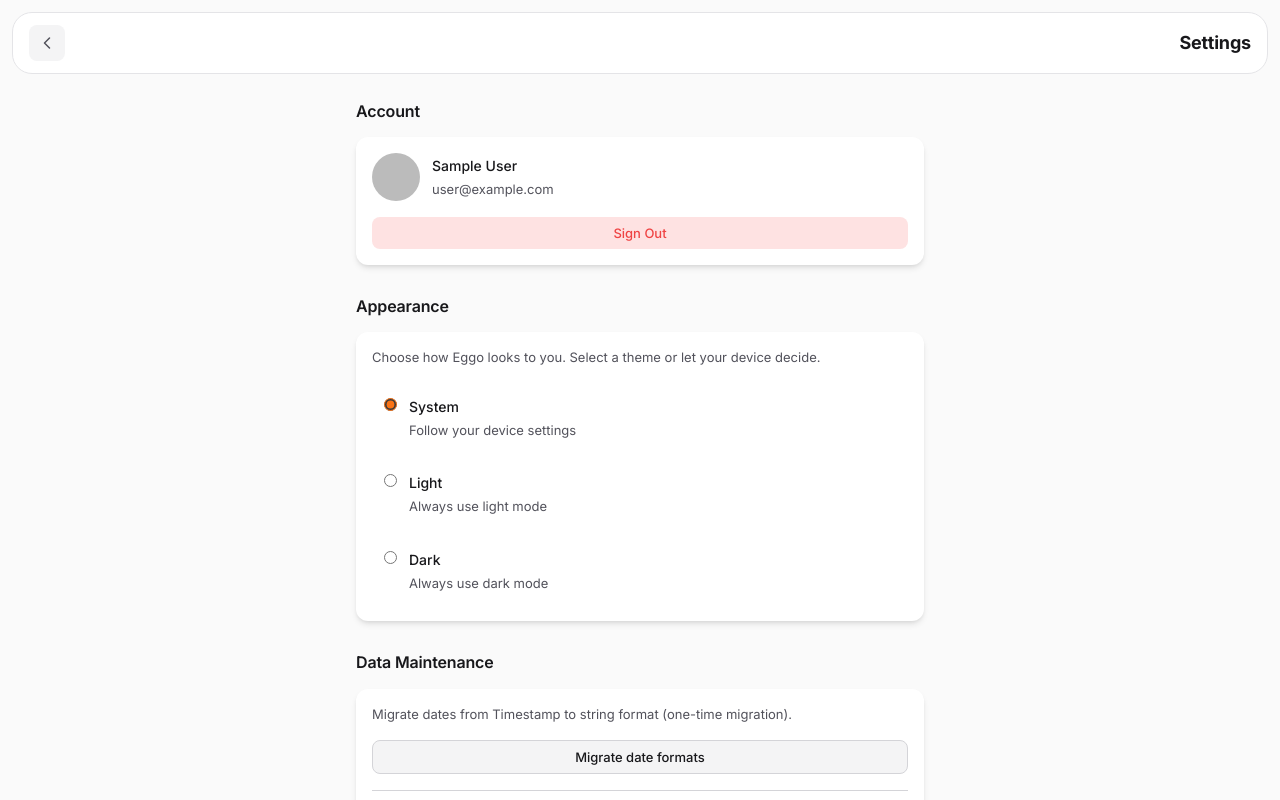
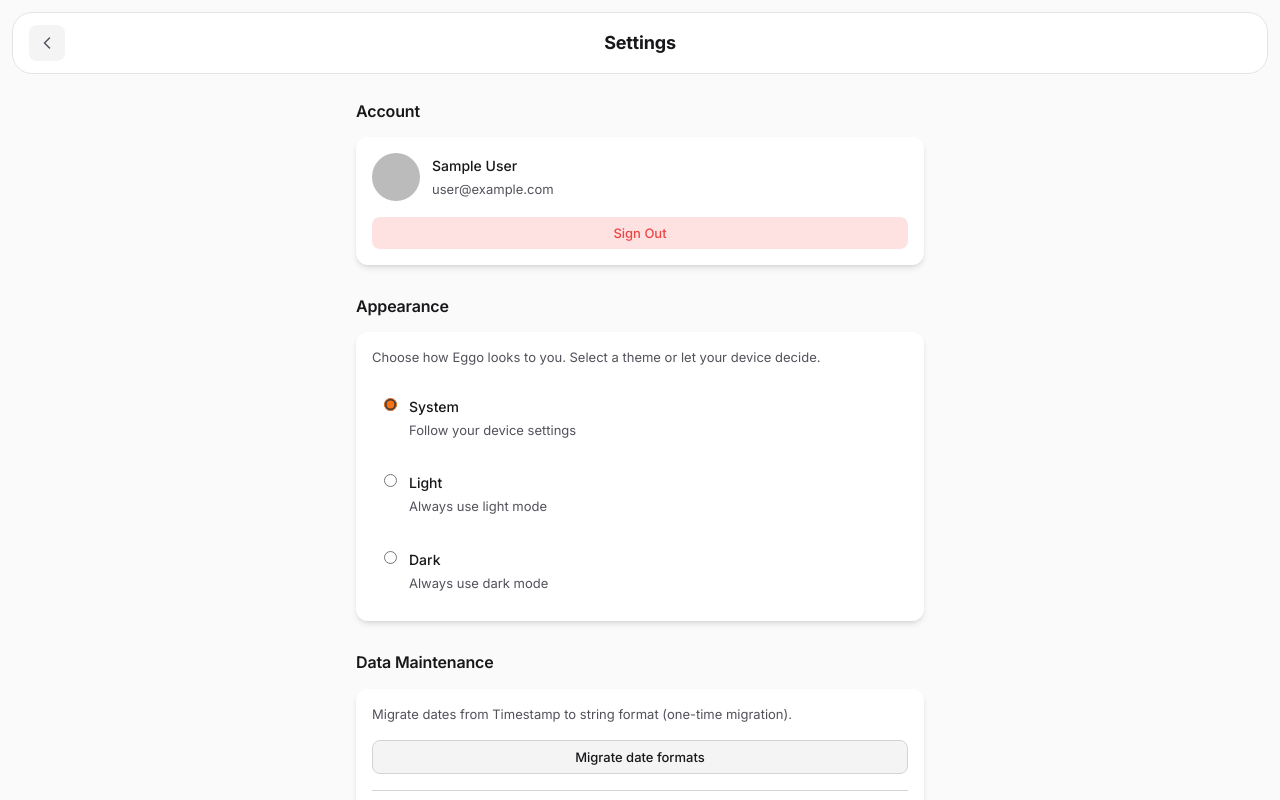
Before and after one commit to ryan-graves/eggo-web, a Next.js app: page /settings in a window 1280 px wide. Shown: the top 800 px of the page. Built offline with nearby package versions, Linux system fonts and the light colour scheme; no server answers; the database is empty; sample sign-in values are in the browser's storage.

Commit message:
fix: center Settings title to match set detail layout
Add spacer element on right side of Settings header to balance the
back button and center the title, matching the set detail page layout.

https://claude.ai/code/session_01UTJ55fakYXLbreoWCibXXK

```diff
--- a/src/app/(app)/settings/page.module.css
+++ b/src/app/(app)/settings/page.module.css
@@ -48,6 +48,12 @@
 .backButton:hover {
   background-color: var(--surface-tertiary);
   color: var(--text-primary);
+}
+
+.headerSpacer {
+  width: 36px;
+  height: 36px;
+  flex-shrink: 0;
 }
 
 .main {
--- a/src/app/(app)/settings/page.tsx
+++ b/src/app/(app)/settings/page.tsx
@@ -251,6 +251,7 @@ function SettingsContent(): React.JSX.Element {
           </svg>
         </Link>
         <h1 className={styles.title}>Settings</h1>
+        <div className={styles.headerSpacer} aria-hidden="true" />
       </header>
 
       <main className={styles.main}>
```
